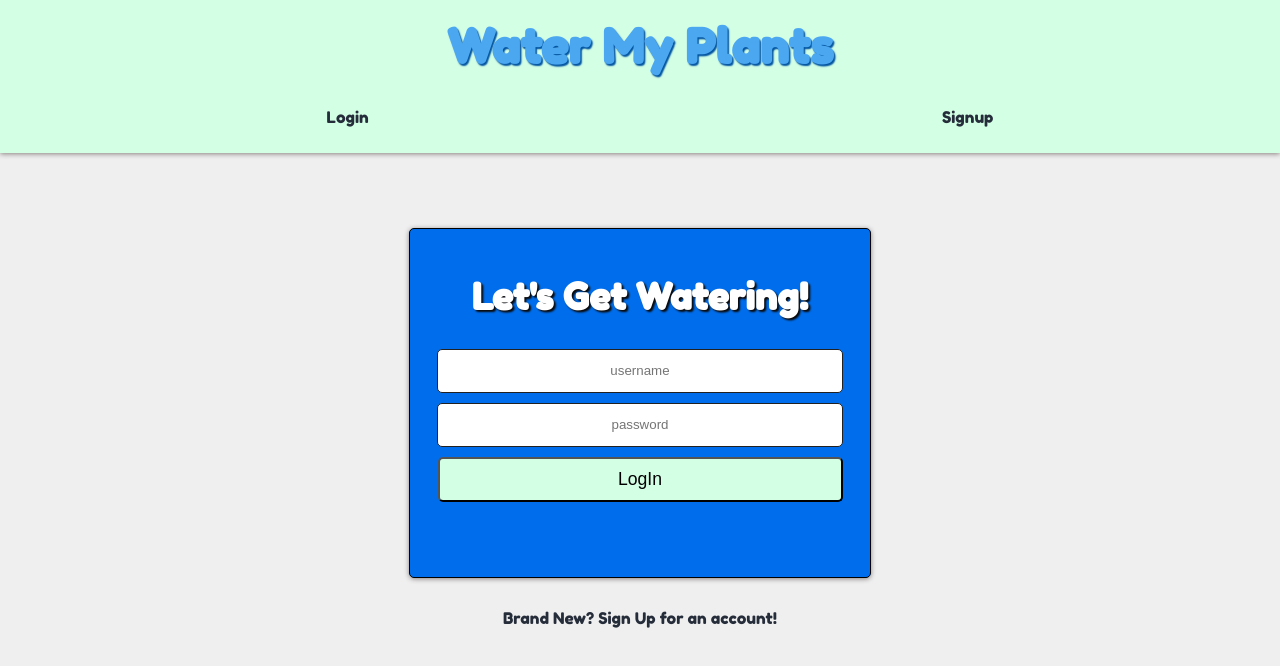
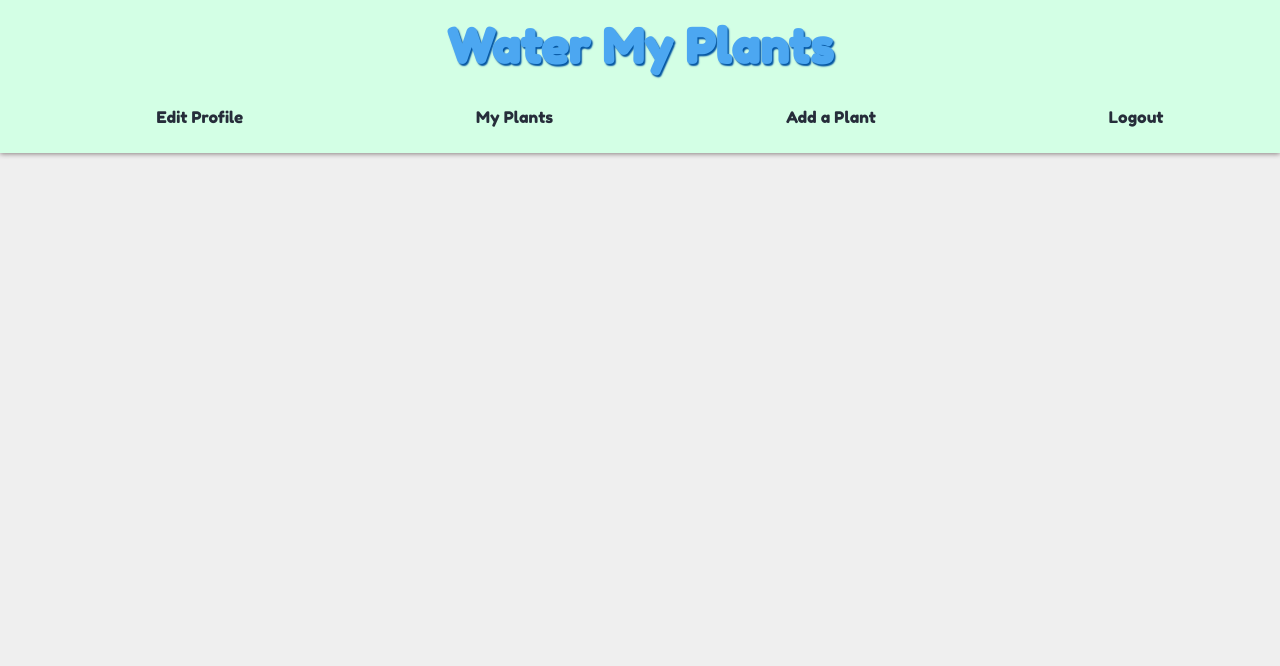
Before and after one commit to water-my-plantz/water-my-plants-frontend, a React (Create React App) app: page /profile in a window 1280 px wide. Before the commit this address led to /. Shown: the top 666 px of the page. Built offline with nearby package versions, Linux system fonts and the light colour scheme.

Commit message:
login, signup, create are all functional. still need to change nav links on login and fix edit user/plant

```diff
--- a/src/App.js
+++ b/src/App.js
@@ -39,7 +39,7 @@ const initialFakePlantData = [
 ]
 
 function App() {
-  const [isLoggedIn, setIsLoggedIn] = useState(false);
+  const [isLoggedIn, setIsLoggedIn] = useState(true);
   const [allPlants, setAllPlants] = useState(initialFakePlantData);
   const [isFetchingPlants, setIsFetchingPlants] = useState(false);
   const [filteredPlants, setFilteredPlants] = useState([]);
@@ -59,7 +59,7 @@ function App() {
           <Switch>
           <Route path="/signup" component={Signup} />
           <Route exact path="/" component={Login} />
-          <PrivateRoute exact path='/profile' component={Profile}/>
+          <PrivateRoute exact path='/profile/:id' component={Profile}/>
           <Route path="/plants" component={Plants} />
           <Route path="/createplant" component={CreatePlant} />
           <PrivateRoute path="/logout" component={Logout} />
--- a/src/components/Navbars/NavBarContents.js
+++ b/src/components/Navbars/NavBarContents.js
@@ -5,7 +5,6 @@ import { GlobalPropsContext } from "../GlobalPropsContext";
 
 export default function NavBarContents() {
     const { isLoggedIn, setHamburgerState } = useContext(GlobalPropsContext);
-    const { user } = useContext(GlobalPropsContext);
 
     return (
         <div>
--- a/src/components/loginSignupUser/login.js
+++ b/src/components/loginSignupUser/login.js
@@ -13,7 +13,7 @@ const initialLogInFormValues = { username: "", password: "" };
 
 export default function Login() {
     const [loginFormValues, setLogInFormValues] = useState(initialLogInFormValues);
-    const { user, setUser } = useContext(GlobalPropsContext);
+    const { isLoggedIn, setIsLoggedIn } = useContext(GlobalPropsContext);
     const [loginError, setLoginError] = useState(false);
 
     // let navigate = useNavigate();
@@ -29,7 +29,6 @@ export default function Login() {
     const loginSubmitHandler = (e) => {
         e.preventDefault();
 
-
         // if (loginFormValues.username !== "user" && loginFormValues.password !== "pass") {
         //     setLoginError(true);
         // } else {
@@ -43,6 +42,7 @@ export default function Login() {
                 localStorage.setItem('token', res.data.payload);
                 console.log("login", res);
                 history.push('/plants');
+                setIsLoggedIn = true;
 
             })
             .catch(err => {
--- a/src/components/loginSignupUser/profile.js
+++ b/src/components/loginSignupUser/profile.js
@@ -1,5 +1,6 @@
 import React, { useContext, useEffect, useState } from "react";
 import axios from "axios";
+import { useParams } from "react-router-dom";
 // import * as yup from 'yup'
 import { GlobalPropsContext } from '../GlobalPropsContext'
 import "../../App.css"
@@ -13,23 +14,23 @@ const initialFakeUserData =   {
 
 export default function Profile() {
 
-  const [userInfo, setUserInfo] = useState(initialFakeUserData);
+  const [userInfo, setUserInfo] = useState();
   const { isLoading, setIsLoading } = useContext(GlobalPropsContext);
   const [userId, setUserId] = useState(userInfo?.user_id);
 
 
-    // const params = useParams();
+    const params = useParams();
     // use axios to get user info to display in form
-    // useEffect(() => {
-    //     axios
-    //         .get(`/editPlant/${params.id}`)
-    //         .then((res) => {
-    //             setPlantInfo(res.data);
-    //         })
-    //         .catch((error) => {
-    //             console.error(error);
-    //         });
-    // }, [params]);
+    useEffect(() => {
+        axios
+            .get(`https://water-my-plants-fullstack-api.herokuapp.com/user/${params.id}`)
+            .then((res) => {
+                setUserInfo(res.data);
+            })
+            .catch((error) => {
+                console.error(error);
+            });
+    }, [params]);
 
 
   const onChange = (e) => {
--- a/src/components/loginSignupUser/signup.js
+++ b/src/components/loginSignupUser/signup.js
@@ -34,7 +34,7 @@ export default function Signup() {
     const [signUpFormValues, setSignUpFormValues] = useState(initialsignUpFormValues);
     // const [signupErrors, setSignupErrors] = useState(initialSignupFormErrors)
     const [disabled, setDisabled] = useState(initialDisabled);
-    const { user, setUser } = useContext(GlobalPropsContext);
+    const { isLoggedIn, setIsLoggedIn } = useContext(GlobalPropsContext);
     let history = useHistory();
 
 
@@ -68,6 +68,7 @@ export default function Signup() {
     const signupSubmitHandler = (e) => {
         e.preventDefault();
 
+
         const newUser = {
             username: signUpFormValues.username,
             password: signUpFormValues.password,
@@ -79,6 +80,8 @@ export default function Signup() {
                 localStorage.setItem('token', res.data.payload);
                 console.log("signup", res);
                 history.push('/plants');
+                setIsLoggedIn = true;
+
             })
             .catch(err => {
                 console.log(err);
--- a/src/components/plants/createplant.js
+++ b/src/components/plants/createplant.js
@@ -11,6 +11,8 @@ import * as yup from 'yup'
 import { GlobalPropsContext } from '../GlobalPropsContext'
 import "../../App.css"
 import plantFormSchema from "../../validation/plantFormSchema.js";
+import { useHistory, Redirect } from "react-router-dom";
+
 
 
 const initialCreatePlantFormValues = {nickname: "", species: "", water_frequency: ""};
@@ -27,6 +29,8 @@ const testObjValues = {
 
 export default function CreatePlant() {
     const { isLoading, setIsLoading } = useContext(GlobalPropsContext);
+    let history = useHistory();
+
 
     const [plantFormValues, setPlantFormValues] = useState(initialCreatePlantFormValues);
 	const [createPlantErrors, setCreatePlantErrors] = useState(
@@ -39,6 +43,7 @@ export default function CreatePlant() {
 
     const [testObj, setTestObj] = useState(testObjValues)
 
+
     const onChange = (e) => {
 		const { name, value } = e.target;
 		yup
@@ -49,6 +54,7 @@ export default function CreatePlant() {
 			})
 			.catch((err) => {
 				setCreatePlantErrors({ ...createPlantErrors, [name]: err.message });
+                <Redirect to="/login" />
 			});
 		console.log(createPlantErrors);
 
@@ -77,11 +83,11 @@ export default function CreatePlant() {
         water_frequency: plantFormValues.water_frequency }
         console.log(plant);
 
-//NOT WORKING*
         axios.post('https://water-my-plants-fullstack-api.herokuapp.com/plants/addplant', plant)
             .then(res => {
 				setPlantFormValues(res.data);
                 console.log("plant", res);
+                history.push('/plants');
             })
             .catch(err => {
                 console.log(err);
--- a/src/components/plants/plant.js
+++ b/src/components/plants/plant.js
@@ -6,6 +6,7 @@ import { GlobalPropsContext } from "../GlobalPropsContext";
 import { useHistory, useParams } from 'react-router-dom'
 // import { useNavigate, useParams } from 'react-router-dom'
 import axios from "axios";
+import deleteItemHandler from "../../utils/deletePlant"
 
 
 export default function Plant({plant}) {
@@ -25,10 +26,11 @@ export default function Plant({plant}) {
 
 //MAKE DELETE WORK**
     const handleDelete = () => {
+
         axios
-				.delete(`https://water-my-plants-fullstack-api.herokuapp.com/plants/${plant.id}`) // Endpoint to get all plants in Database
+				.delete(`https://water-my-plants-fullstack-api.herokuapp.com/plants/${plantId}`) // Endpoint to get all plants in Database
 				.then((res) => {
-					// setPlantList(res.data);
+					// getPlantList(res.data);
 				})
 				.catch((err) => {
 					console.error("Server Error", err);
--- a/src/components/plants/plants.js
+++ b/src/components/plants/plants.js
@@ -12,8 +12,9 @@ export default function Plants() {
     const [plantList, setPlantList] = useState([]);
 
 
+
 useEffect(() => {
-		const getPlantList = () => {
+		// const getPlantList = () => {
 			axios
 				.get(`https://water-my-plants-fullstack-api.herokuapp.com/plants`) // Endpoint to get all plants in Database
 				.then((res) => {
@@ -23,8 +24,8 @@ useEffect(() => {
 				.catch((err) => {
 					console.error("Server Error", err);
 				});
-		};
-		getPlantList();
+		// };
+		// getPlantList();
 	}, []);
 
 
@@ -39,10 +40,10 @@ useEffect(() => {
 					</div>
 				))}
 
-                {/* {isFetchingPlants ? "Loading Plants..." :
+                {isFetchingPlants ? "Loading Plants..." :
                     filteredPlants.map((eachPlant) => (
                         <Plant plant={eachPlant} key={eachPlant.id} />
-                    ))} */}
+                    ))}
             </div>
         </div>
     )
--- a/src/components/plants/search.js
+++ b/src/components/plants/search.js
@@ -6,7 +6,7 @@ import { GlobalPropsContext } from "../GlobalPropsContext";
 export default function Search() {
     const { setFilteredPlants, allPlants } = useContext(GlobalPropsContext);
     const [searchInputValue, setSearchInputValue] = useState("");
-    const [filterDropDownValue, setFilterDropDownValue] = useState("name");
+    const [filterDropDownValue, setFilterDropDownValue] = useState("");
 
 
     const handleDropdownChange = (e) => {
--- /dev/null
+++ b/src/utils/deletePlant.js
@@ -0,0 +1,8 @@
+import React from 'react'
+
+
+
+export default function deleteItemHandler(id) {
+    const updatedPlants = this.state.todos.filter(plant => plant.id !== id);
+    this.setState({todos: updatedPlants})
+}
```
